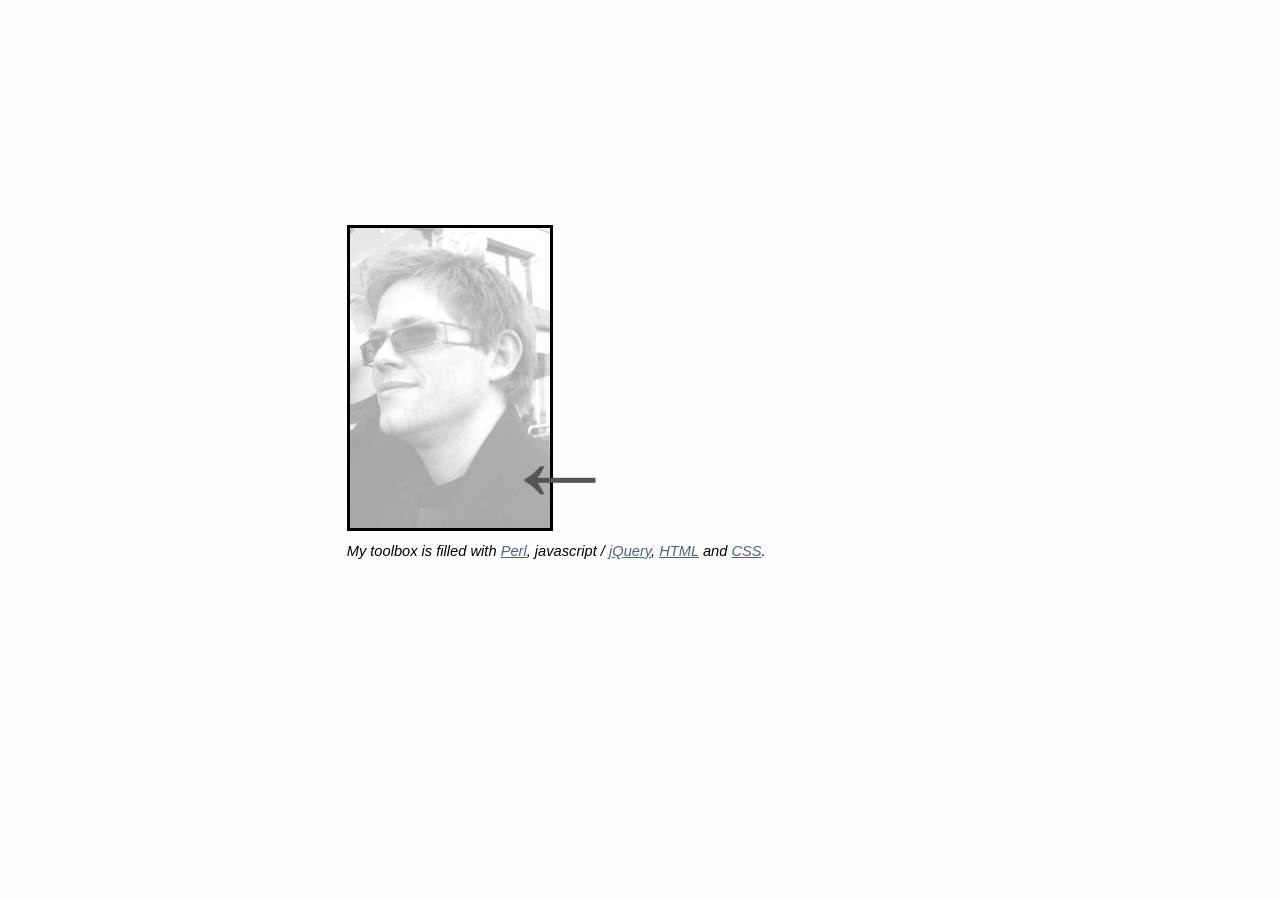
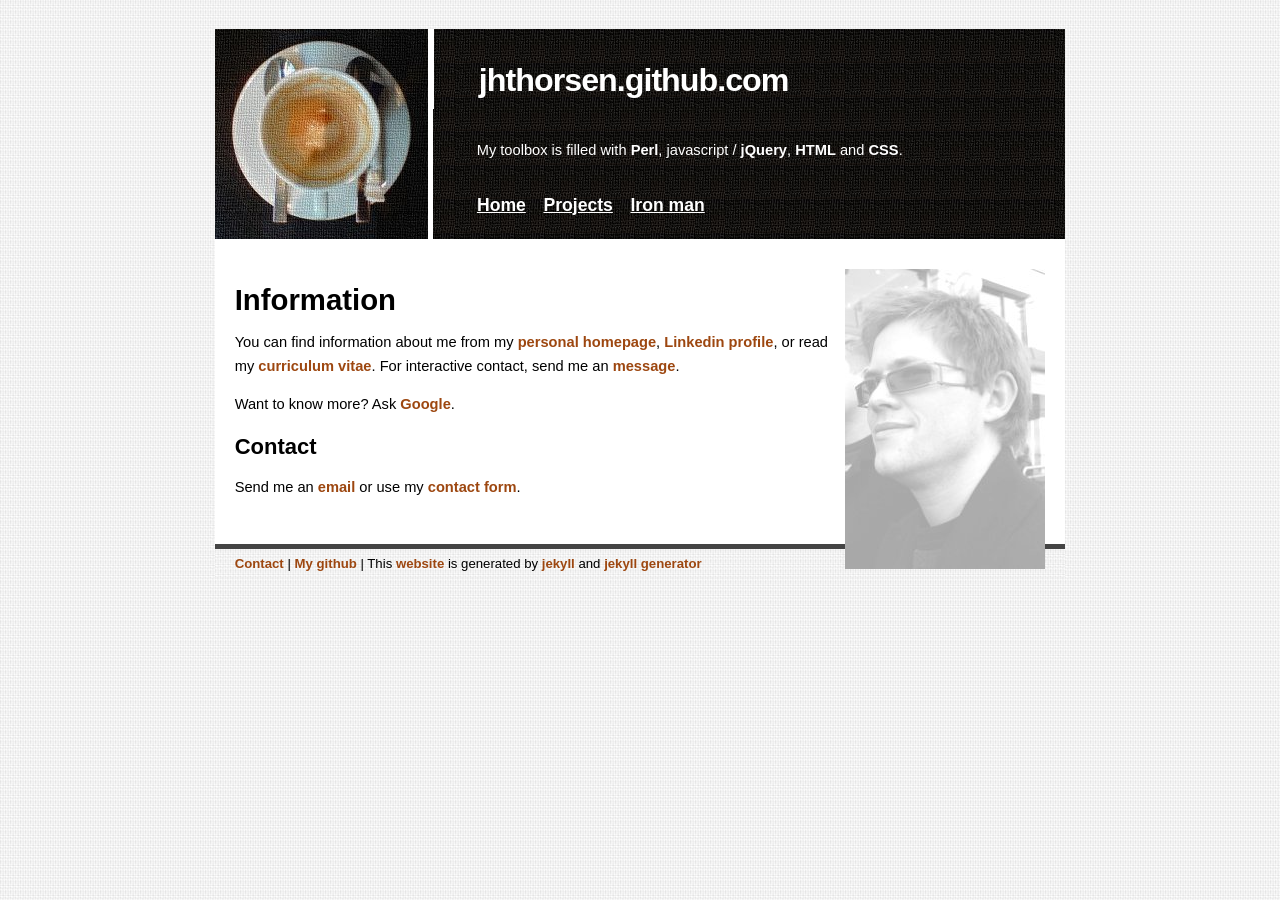
Before and after one commit to kberov/jhthorsen.github.com, a Jekyll site: the page built from index.html, in a window 1280 px wide. Built offline with Jekyll 4.4.1, drawn with Linux system fonts in a browser that asks for light colours.

Commit message:
new layout: coffee

```diff
--- a/_layouts/default.html
+++ b/_layouts/default.html
@@ -1,4 +1,4 @@
-<!DOCTYPE html PUBLIC "-//W3C//DTD HTML 4.01//EN" "http://www.w3.org/TR/html4/strict.dtd">
+<!DOCTYPE HTML PUBLIC "-//W3C//DTD HTML 4.01//EN" "http://www.w3.org/TR/html4/strict.dtd">
 <html>
 
 <head>
@@ -8,15 +8,22 @@
 <link rel="alternate" type="application/atom+xml" href="http://jhthorsen.github.com/atom.xml">
 </head>
 
-<body>
-<div id="wrapper">
+<body><div id="wrapper">
+
+<div id="header">
+    <h1><a href="http://jhthorsen.github.com">jhthorsen.github.com</a></h1>
+    <p>
+        My toolbox is filled with <a href="http://perl.com">Perl</a>,
+        javascript / <a href="http://jquery.com">jQuery</a>,
+        <a href="http://www.w3.org/TR/REC-html40/">HTML</a> and
+        <a href="http://www.w3.org/TR/CSS/">CSS</a>.
+    </p>
+</div>
 
 <div id="menu">
-    <a href="/">home</a>
-    <a href="/info.html">information</a>
-    <a href="/blog.html">blog</a>
-    <a href="/cv.html">cv</a>
-    <a href="/contact.html">contact</a>
+    <a href="/">Home</a>
+    <a href="/projects">Projects</a>
+    <a href="/ironman">Iron man</a>
 </div>
 
 <div id="content">
@@ -24,22 +31,20 @@
 </div>
 
 <div id="footer">
-    <a href="http://github.com/jhthorsen">my github</a>
+    <a href="mailto:github@flodhest.net">Contact</a>
     |
-    <a href="http://github.com//quelea/tree/gh-pages">website source</a>
+    <a href="http://github.com/jhthorsen">My github</a>
+    |
+    This <a href="http://github.com//quelea/tree/gh-pages">website</a>
     is generated by <a href="http://github.com/mojombo/jekyll">jekyll</a>
-    and <a href="http://drnic.github.com/jekyll_generator">jekyll_generator</a>
-</div>
-
+    and <a href="http://drnic.github.com/jekyll_generator">jekyll generator</a>
 </div>
 
 <script type="text/javascript">
 var gaJsHost = (("https:" == document.location.protocol) ? "https://ssl." : "http://www.");
 document.write(unescape("%3Cscript src='" + gaJsHost + "google-analytics.com/ga.js' type='text/javascript'%3E%3C/script%3E"));
-</script>
-<script type="text/javascript">
 try { var pageTracker = _gat._getTracker("UA-7149078-1"); pageTracker._trackPageview(); } catch(err) {};
 </script>
-</body>
+</div></body>
 
 </html>
--- a/_layouts/home.html
+++ /dev/null
@@ -1,26 +0,0 @@
-<!DOCTYPE html PUBLIC "-//W3C//DTD HTML 4.01//EN" "http://www.w3.org/TR/html4/strict.dtd">
-<html>
-
-<head>
-    <title>{{ page.title }}</title>
-    <meta http-equiv="Content-Type" content="text/html; charset=utf-8">
-    <link rel="stylesheet" type="text/css" href="/css/stylesheet.css" charset="utf-8">
-    <link rel="alternate" type="application/atom+xml" href="http://jhthorsen.github.com/atom.xml">
-</head>
-
-<body>
-<div id="wrapper">
-{{ content }}
-</div>
-
-<script type="text/javascript">
-var gaJsHost = (("https:" == document.location.protocol) ? "https://ssl." : "http://www.");
-document.write(unescape("%3Cscript src='" + gaJsHost + "google-analytics.com/ga.js' type='text/javascript'%3E%3C/script%3E"));
-</script>
-<script type="text/javascript">
-try { var pageTracker = _gat._getTracker("UA-7149078-1"); pageTracker._trackPageview(); } catch(err) {};
-</script>
-
-</body>
-
-</html>
--- a/atom.xml
+++ b/atom.xml
@@ -4,14 +4,14 @@ layout: nil
 <?xml version="1.0" encoding="utf-8"?>
 <feed xmlns="http://www.w3.org/2005/Atom">
 
- <title>Jhthorsen.github.com</title>
+ <title>jhthorsen.github.com</title>
  <link href="http://jhthorsen.github.com/atom.xml" rel="self"/>
  <link href="http://jhthorsen.github.com/"/>
  <updated>{{ site.time | date_to_xmlschema }}</updated>
  <id>http://jhthorsen.github.com/</id>
  <author>
    <name>Jan Henning Thorsen</name>
-   <email>git@flodhest.net</email>
+   <email>github@flodhest.net</email>
  </author>
 
  {% for post in site.posts %}
--- a/css/stylesheet.css
+++ b/css/stylesheet.css
@@ -1,248 +1,98 @@
 
-html, body, textarea, input, select {
-    font-family: sans-serif;
+body, div, input, textarea, td {
     font-size: 11pt;
+    font-weight: normal;
+    font-family: sans-serif, arial;
     color: #000;
 }
 
-html, body {
+body {
+    background: #fefefe url(../images/light-texture.jpg);
+    margin: 2em 4em;
     padding: 0;
-    margin: 0;
-}
-
-body {
-    background: #fefefe;
+    line-height: 1.6em;
 }
 
 a {
-    color: #468;
-    text-decoration: underline;
-    outline: none;
+    color: #9d4710;
+    text-decoration: none;
+    font-weight: bold;
 }
 
 a:hover {
-    color: #222;
+    text-decoration: underline;
 }
 
-acronym {
-    border-bottom: 1px dotted #468;
-    cursor: help;
+#wrapper {
+    background: url(../images/coffee-texture.jpg);
+    width: 58em;
+    margin: 0 auto;
 }
 
-p, ol {
-    margin: 1em 0;
+#header {
+    background: url(../images/coffee-cup.jpg) no-repeat 0 0;
+    height: 210px;
 }
 
-ul {
-    margin: 0.5em 0;
-    padding: 0 1em;
+#header h1 {
+    font-weight: bold;
+    font-size: 2.2em;
+    letter-spacing: -1px;
+    color: #fff;
+    padding: 40px 0 0 1.4em;
+    margin: 0;
+    height: 40px;
+    border-left: 0.2em solid #fff;
 }
 
-code {
-    background: #eee;
-    font-size: 0.9em;
+#header p {
+    height: 70px;
+    padding: 30px 3em;
+    margin: 0;
+    border-left: 0.4em solid #fff;
 }
 
-legend {
-    font-weight: bold;
-    padding: 0.2em;
+#header h1,
+#header p,
+#menu {
+    margin-left: 213px;
 }
 
-img {
-    border: 0;
-}
-
-th {
-    text-align: left;
-    border-bottom: 1px solid #999;
-}
-
-h1 {
-    font-size: 1.4em;
-    margin: 1em 0;
-    padding: 0;
-}
-
-h2 {
-    color: #222;
-    font-size: 1.1em;
-    margin: 0.5em 0;
-    padding: 0.2em 0;
-}
-
-h3 {
-    font-size: 1.2em;
-    font-weight: normal;
-}
-
-h1 a, h1 a:hover,
-h2 a, h2 a:hover,
-h3 a, h3 a:hover {
-    text-decoration: none;
-    color: inherit;
-}
-
-dl, dd, dt {
-    margin: 0;
-    padding: 0;
-}
-
-dd {
-    margin-left: 1.5em;
-}
-
-.faq dt {
-    font-size: 1.1em;
-    font-weight: bold;
-    margin-top: 0.8em;
-}
-
-.faq dd {
-    margin-left: 1.8em;
-}
-
-.pre {
-    font-family: monospace;
-    font-size: 0.9em;
-    line-height: 1.2em;
-}
-
-.no-display {
-    display: none;
-}
-
-.clear-both {
-    clear: both;
-}
-
-/*
- * Blog list
- */
-
-ul.blog {
-    padding: 0;
-    margin: 0;
-    list-style: none;
-}
-
-ul.blog li:hover {
-    background: #eee;
-}
-
-ul.blog span.date {
-    display: block;
-    font-size: 0.9em;
-    line-height: 0.8em;
-    margin-top: 0.8em;
-    float: right;
-}
-
-ul.blog span.arrow {
-    display: none;
-}
-
-/*
- * Main blocks
- */
-
-#wrapper {
-    line-height: 1.6em;
-    width: 40em;
-    margin: 0 auto;
-    padding-bottom: 1em;
+#menu a,
+#header a,
+#header p {
+    color: #fff;
 }
 
 #menu {
-    margin: 0 auto;
-    height: 1.2em;
-    border-bottom: 1px solid #aaa;
+    font-size: 1.2em;
+    margin-top: -2.8em;
+    padding-left: 2.8em;
+    height: 2.8em;
 }
 
 #menu a {
-    color: #aaa;
-    font-size: 0.9em;
-    font-weight: bold;
-    text-decoration: none;
+    margin-right: 1em;
+    padding-top: 0.2em;
     display: block;
-    margin: 0 0.6em;
-    padding: 0em 0.2em;
     float: left;
+    text-decoration: underline;
+    height: 2.6em;
 }
 
 #menu a:hover {
-    color: #000;
+    background: #fff;
+    color: #444;
 }
 
 #content {
-    margin: 2em auto;
+    background: #fff;
+    padding: 2em 20px;
+    border-bottom: 0.4em solid #444;
 }
 
 #footer {
-    border-top: 1px solid #aaa;
-    text-align: right;
+    background: #fefefe url(../images/light-texture.jpg);
+    padding: 0.2em 20px;
+    font-size: 0.9em;
 }
-
-#footer,
-#footer a {
-    color: #aaa;
-}
-
-/*
- * Welcome screen
- */
-
-#welcome {
-    margin-left: -20em;
-    margin-top: -1em;
-    height: 2em;
-    overflow: visible;
-    width: 40em;
-    position: absolute;
-    top: 60%;
-    left: 50%;
-}
-
-#welcome p {
-    font-style: italic;
-}
-
-#welcome .me-link {
-    text-decoration: none;
-    border: 3px solid #000;
-    height: 300px;
-    width: 200px;
-    overflow: visible;
-    position: absolute;
-    left: 0;
-    top: -300px;
-}
-
-#welcome .me-link img {
-    vertical-align: bottom;
-}
-
-#welcome .me-link span.me-text {
-    font-weight: bold;
-    font-size: 1.3em;
-    line-height: 1.5em;
-    width: 6em;
-    display: none;
-    position: absolute;
-    left: 30px;
-    top: 170px;
-}
-
-#welcome .me-link span.me-arrow {
-    color: #555;
-    font-size: 120px;
-    line-height: 120px;
-    font-weight: bold;
-    text-decoration: none;
-    position: absolute;
-    top: 170px;
-    left: 150px;
-}
-
-#welcome .me-link:hover span.me-text {
-    display: block;
-}
--- a/index.html
+++ b/index.html
@@ -1,18 +1,25 @@
 ---
-layout: home
+layout: default
 title: jhthorsen's github page
 ---
 
-<div id="welcome">
-<a href="./info.html" class="me-link">
-    <img src="./images/me.jpg" alt="image of me">
-    <span class="me-arrow">&larr;</span>
-    <span class="me-text">information, projects, blog</span>
-</a>
+<img src="./images/me.jpg" alt="image of me" align="right">
+<h1 id="information">Information</h1>
 <p>
-    My toolbox is filled with <a href="http://perl.com">Perl</a>,
-    javascript / <a href="http://jquery.com">jQuery</a>,
-    <a href="http://www.w3.org/TR/REC-html40/">HTML</a> and
-    <a href="http://www.w3.org/TR/CSS/">CSS</a>.
+    You can find information about me from
+    my <a href="http://flodhest.net">personal homepage</a>,
+    <a href="http://www.linkedin.com/in/jhthorsen">Linkedin profile</a>,
+    or read my <a href="http://jhthorsen.github.com/cv.html">curriculum vitae</a>.
+    For interactive contact, send me an <a href="http://flodhest.net/contact">message</a>.
 </p>
-</div>
+
+<p>
+    Want to know more? Ask
+    <a href="http://google.com/search?q=&quot;jan+henning+thorsen&quot;">Google</a>.
+</p>
+
+<h2>Contact</h2>
+<p>
+    Send me an <a href="mailto:github@flodhest.net">email</a> or
+    use my <a href="http://flodhest.net/contact">contact form</a>.
+</p>
```
Also changed, not shown: projects/index.html (renamed from info.html, +1 -18 lines), images/coffee-cup.jpg (added), images/coffee-texture.jpg (added), images/light-texture.jpg (added), ironman/index.html (renamed from blog.html).
